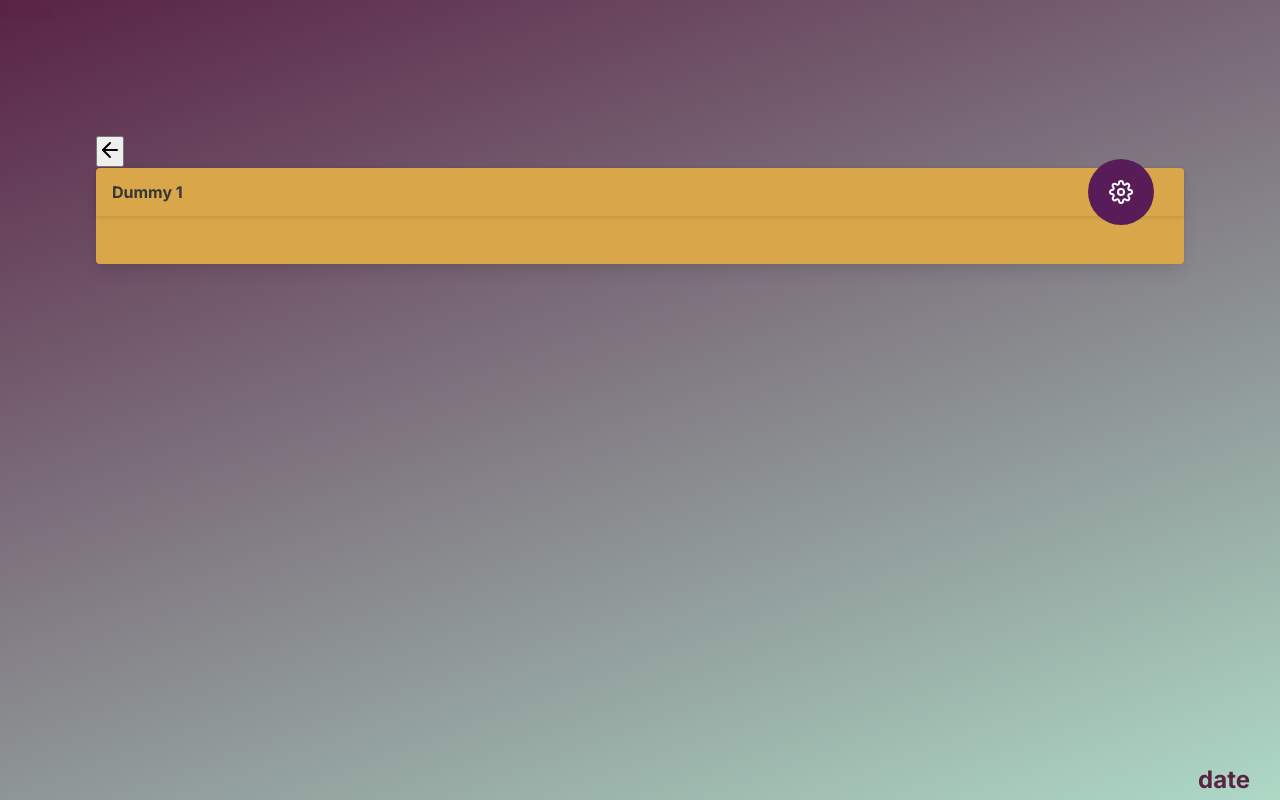
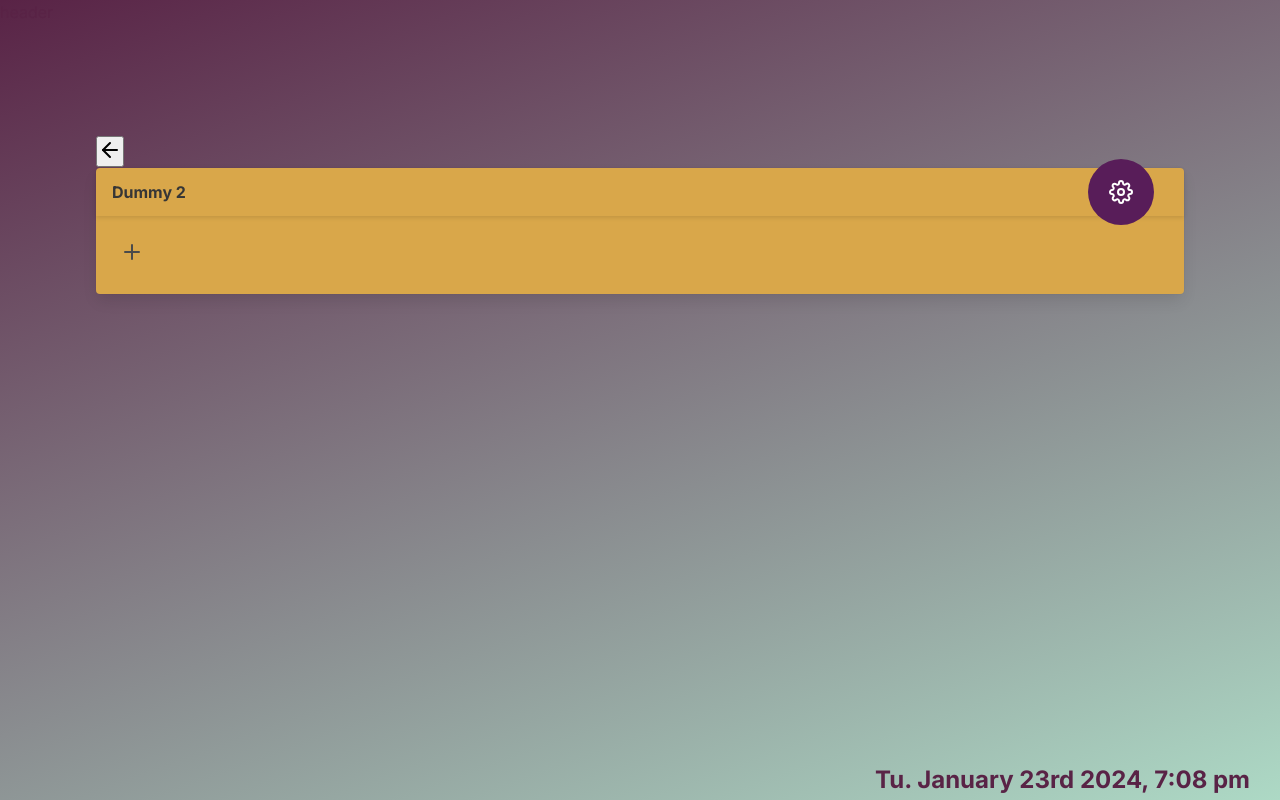
Before and after one commit to IkeYeek/Organizr, a Next.js app: page /list/1 in a window 1280 px wide. Built offline with nearby package versions, Linux system fonts and the light colour scheme.

Commit message:
added simpletodolist skeleton, fixed various bugs

```diff
--- a/package.json
+++ b/package.json
@@ -16,13 +16,15 @@
     "react": "^18",
     "react-dom": "^18",
     "react-feather": "^2.0.10",
-    "sass": "^1.69.5"
+    "sass": "^1.69.5",
+    "uuid": "^9.0.1"
   },
   "devDependencies": {
     "@tauri-apps/cli": "^1.5.9",
     "@types/node": "^20",
     "@types/react": "^18",
     "@types/react-dom": "^18",
+    "@types/uuid": "^9.0.7",
     "eslint": "^8",
     "eslint-config-next": "14.0.4",
     "prettier": "3.1.1",
--- a/src/app/Footer.tsx
+++ b/src/app/Footer.tsx
@@ -4,7 +4,7 @@ import moment from "moment/moment";
 import React, { useCallback, useEffect, useState } from "react";
 import styles from "./footer.module.scss";
 import { clearInterval } from "timers";
-let nowProxy = () => "date"; //moment().format("dd. MMMM Do YYYY, h:mm a");
+let nowProxy = () => moment().format("dd. MMMM Do YYYY, h:mm a");
 const Footer: React.FC = () => {
   const [now, setNow] = useState(() => nowProxy());
   const [intervalId, setIntervalId] = useState<NodeJS.Timeout | undefined>(
--- a/src/app/TodoListContext.tsx
+++ b/src/app/TodoListContext.tsx
@@ -1,17 +1,31 @@
 import { createContext } from "react";
 import { createTodoList, TodoList } from "@/business/TodoList";
 import { AvailableIcons } from "@/business/AvailableIcons";
-import { createTask } from "@/business/Task";
+import { createTask, Task } from "@/business/Task";
 
 type TodoListContextType = {
   lists: TodoList[];
-  insert: (t: TodoList) => void;
+  insert: (t: TodoList) => TodoList | undefined;
   updateList: (list: TodoList) => void;
+  deleteList: (list: TodoList) => void;
+  insertTaskInList: (list: TodoList, item: Task) => void;
+  updateTask: (list: TodoList, task: Task) => void;
 };
 const TodoListContext = createContext<TodoListContextType>({
   lists: [] as TodoList[],
-  insert: () => {},
-  updateList: (list: TodoList) => {},
+  insert: () => undefined,
+  updateList: (list: TodoList) => {
+    throw new Error("default provider implementation doesn't work !");
+  },
+  deleteList: (list: TodoList) => {
+    throw new Error("default provider implementation doesn't work !");
+  },
+  insertTaskInList: (list: TodoList, item: Task) => {
+    throw new Error("default provider implementation doesn't work !");
+  },
+  updateTask: (list: TodoList, task: Task) => {
+    throw new Error("default provider implementation doesn't work !");
+  },
 });
 
 export default TodoListContext;
--- a/src/app/TodoListContextProvider.tsx
+++ b/src/app/TodoListContextProvider.tsx
@@ -1,41 +1,74 @@
 "use client";
-import React, { ReactNode, useCallback, useState } from "react";
+import React, { ReactNode, useCallback, useEffect, useState } from "react";
 import { createTodoList, TodoList } from "@/business/TodoList";
 import TodoListContext from "@/app/TodoListContext";
 import { usePathname, useRouter } from "next/navigation";
 import { AvailableIcons } from "@/business/AvailableIcons";
-import { createTask } from "@/business/Task";
+import { createTask, Task } from "@/business/Task";
 import { ArrowLeft } from "react-feather";
 const DUMMY_LISTS: Array<TodoList> = [
-  createTodoList(1, "Dummy 1", AvailableIcons.None),
-  createTodoList(2, "Dummy 2", AvailableIcons.Camera),
-  createTodoList(3, "Dummy 3", AvailableIcons.Camera),
-  createTodoList(4, "Dummy 4", AvailableIcons.None),
-  createTodoList(5, "Dummy 5", AvailableIcons.Camera),
-  createTodoList(6, "Dummy 6", AvailableIcons.Camera),
-  createTodoList(7, "Dummy 7", AvailableIcons.None, [
-    createTask(),
-    createTask(),
-    createTask(undefined, undefined, true),
-  ]),
+  createTodoList(0, "Dummy 1", AvailableIcons.None),
+  createTodoList(1, "Dummy 2", AvailableIcons.Camera),
+  createTodoList(2, "Dummy 3", AvailableIcons.Camera),
+  createTodoList(3, "Dummy 4", AvailableIcons.None),
+  createTodoList(4, "Dummy 5", AvailableIcons.Camera),
+  createTodoList(5, "Dummy 6", AvailableIcons.Camera),
+  createTodoList(6, "Dummy 7", AvailableIcons.None),
 ];
 const TodoListContextProvider = ({ content }: { content: ReactNode }) => {
-  const [lists, setLists] = useState([...DUMMY_LISTS] as TodoList[]);
+  const [lists, _setLists] = useState([...DUMMY_LISTS] as TodoList[]);
   const pathname = usePathname();
   const router = useRouter();
   const back = useCallback(() => {
     router.back();
   }, [router]);
+  const setLists = (l: TodoList[]) => {
+    _setLists(l);
+  };
   return (
     <TodoListContext.Provider
       value={{
         lists: lists,
-        insert: (value: TodoList) => setLists([...lists, value]),
+        insert: (value: TodoList) => {
+          const newLists = [...lists, { ...value, id: lists.length }];
+          setLists(newLists);
+          return newLists[newLists.length - 1];
+        },
         updateList: (list: TodoList) => {
           setLists(
             lists.map((currList) => {
               return list.id === currList.id ? list : currList;
             }),
+          );
+        },
+        deleteList: (list: TodoList) => {
+          setLists(lists.filter((currList) => list.id !== currList.id));
+        },
+        insertTaskInList: (list: TodoList, item: Task) => {
+          setLists(
+            lists.map((currList) =>
+              currList.id !== list.id
+                ? currList
+                : {
+                    ...currList,
+                    tasks: [...currList.tasks, item],
+                  },
+            ),
+          );
+        },
+        updateTask: (list: TodoList, task: Task) => {
+          console.log("!!");
+          list = {
+            ...list,
+            tasks: list.tasks.map((currTask) =>
+              currTask.id === task.id ? task : currTask,
+            ),
+          };
+          console.log(task);
+          setLists(
+            lists.map((currList) =>
+              currList.id === list.id ? list : currList,
+            ),
           );
         },
       }}
--- /dev/null
+++ b/src/app/list/[id]/SimpleTodoList.tsx
@@ -0,0 +1,41 @@
+import { TodoList } from "@/business/TodoList";
+import { Plus } from "react-feather";
+import { createTask, Task } from "@/business/Task";
+import { useContext, useEffect, useState } from "react";
+import TodoListContext from "@/app/TodoListContext";
+import TaskComponent from "@/app/list/[id]/TaskComponent";
+
+const SimpleTodoList = ({
+  list,
+  updateTask,
+}: {
+  list: TodoList;
+  updateTask: (task: Task) => void;
+}) => {
+  const context = useContext(TodoListContext);
+  const addTaskToList = () => {
+    context.insertTaskInList(list, createTask());
+  };
+  return (
+    <>
+      <ul>
+        {list.tasks.map((task) => {
+          return (
+            <TaskComponent
+              task={task}
+              key={task.id}
+              updateTask={(t) => {
+                updateTask(t);
+              }}
+            />
+          );
+        })}
+      </ul>
+      <a onClick={addTaskToList}>
+        <Plus />
+      </a>
+    </>
+  );
+};
+
+export default SimpleTodoList;
--- /dev/null
+++ b/src/app/list/[id]/TaskComponent.tsx
@@ -0,0 +1,30 @@
+import { Task } from "@/business/Task";
+import { useState } from "react";
+
+const TaskComponent = ({
+  task,
+  updateTask,
+}: {
+  task: Task;
+  updateTask: (task: Task) => void;
+}) => {
+  const [title, setTitle] = useState(task.title);
+
+  return (
+    <div>
+      <input
+        type="text"
+        value={title}
+        onChange={(e) => setTitle(e.target.value)}
+        onBlur={() =>
+          updateTask({
+            ...task,
+            title: title,
+          })
+        }
+      />
+    </div>
+  );
+};
+
+export default TaskComponent;
--- a/src/app/list/[id]/page.tsx
+++ b/src/app/list/[id]/page.tsx
@@ -6,22 +6,35 @@ import TodoListSettings, {
   ListSettings,
 } from "@/app/list/[id]/TodoListSettings";
 import styles from "./page.module.scss";
+import { useRouter, useSearchParams } from "next/navigation";
+import { AvailableIcons } from "@/business/AvailableIcons";
+import SimpleTodoList from "@/app/list/[id]/SimpleTodoList";
 
 const Page = ({ params }: { params: { id: number } }) => {
-  const [modalActive, _setModalActive] = useState(false);
+  const router = useRouter();
+  const searchParams = useSearchParams();
+  const [modalActive, setModalActive] = useState(
+    searchParams.get("new") !== null,
+  );
   const context = useContext(TodoListContext);
   const lists = context.lists;
   const list = lists.filter((list) => list.id === +params.id).pop()!;
+  if (list === undefined) router.push("/");
+  const deleteList = () => {
+    context.deleteList(list);
+  };
 
-  const [listSettings, setListSettings] = useState<ListSettings>({
-    title: list.title,
-    icon: list.icon,
-    type: list.type,
-  });
+  const [listSettings, setListSettings] = useState<ListSettings>(
+    list === undefined
+      ? { title: "", icon: AvailableIcons.None, type: "Todo" }
+      : {
+          title: list.title,
+          icon: list.icon,
+          type: list.type,
+        },
+  );
+  if (list === undefined) return <></>;
 
-  const setModalActive = (value: boolean) => {
-    _setModalActive(value);
-  };
   return (
     <>
       <div className={"modal " + (modalActive ? "is-active" : "")}>
@@ -44,20 +57,22 @@ const Page = ({ params }: { params: { id: number } }) => {
               updateListSettings={(newListSettings: ListSettings) =>
                 setListSettings(newListSettings)
               }
+              deleteList={deleteList}
               active={modalActive}
             />
           </section>
           <footer className="modal-card-foot">
             <button
               className="button is-success"
-              onClick={() =>
+              onClick={() => {
                 context.updateList({
                   ...list,
                   type: listSettings.type,
                   icon: listSettings.icon,
                   title: listSettings.title,
-                })
-              }
+                });
+                setModalActive(false);
+              }}
             >
               Save changes
             </button>
@@ -80,11 +95,12 @@ const Page = ({ params }: { params: { id: number } }) => {
           </div>
         </header>
         <div className="card-content">
-          <ul>
-            {list.tasks.map((task) => {
-              return <p key={task.id}>{task.title}</p>;
-            })}
-          </ul>
+          <SimpleTodoList
+            list={list}
+            updateTask={(task) => {
+              context.updateTask(list, task);
+            }}
+          />
         </div>
       </div>
     </>
--- a/src/business/Task.ts
+++ b/src/business/Task.ts
@@ -1,3 +1,4 @@
+import { v4 as uuidv4 } from "uuid";
 export enum NotificationType {
   None,
   Non_Intrusive,
@@ -5,7 +6,7 @@ export enum NotificationType {
 }
 
 export type Task = {
-  id: number;
+  id: string;
   title: string;
   done: boolean;
   due?: Date;
@@ -13,14 +14,14 @@ export type Task = {
 };
 
 const createTask = (
-  id?: number,
+  id?: string,
   title?: string,
   done?: boolean,
   due?: Date,
   notify?: NotificationType,
 ): Task => {
   const task: Task = {
-    id: id || -1,
+    id: id || uuidv4(),
     title: title || "new task",
     done: done || false,
     notify: notify || NotificationType.None,
--- a/src/business/TodoList.ts
+++ b/src/business/TodoList.ts
@@ -14,6 +14,7 @@ type TodoListStruct = {
 export type TodoList = TodoListStruct & {
   todo: () => Task[];
   done: () => Task[];
+  insertItem: (t: Task) => void;
 };
 
 const createTodoList = (
@@ -24,7 +25,7 @@ const createTodoList = (
   type?: TodoListType,
 ): TodoList => {
   const todo_list: TodoListStruct = {
-    id: id || -1,
+    id: id || (id === undefined ? -1 : 0),
     title: title || "new list",
     icon: icon || AvailableIcons.None,
     tasks: tasks || [],
@@ -34,6 +35,9 @@ const createTodoList = (
     ...todo_list,
     todo: () => todo_list.tasks!.filter((task) => task.done),
     done: () => todo_list.tasks!.filter((task) => task.done),
+    insertItem: (t: Task) => {
+      todo_list.tasks!.push(t);
+    },
   };
 };
 
```
Also changed, not shown: src/app/list/[id]/TodoListSettings.tsx (+26 -11 lines), src/app/page.tsx (+8 -1 lines), src/business/AvailableIcons.tsx (+8 -3 lines), 1 other file (tests, documents, lock files or other folders).
